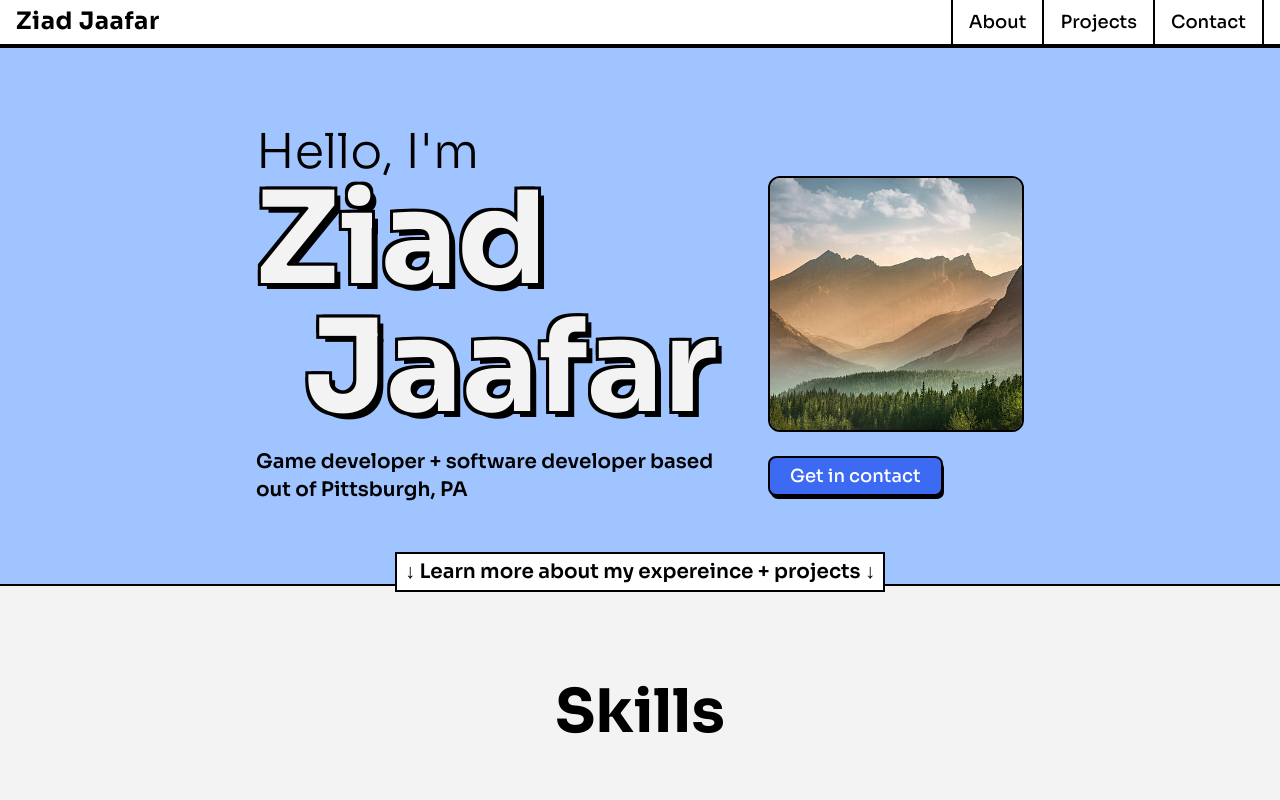
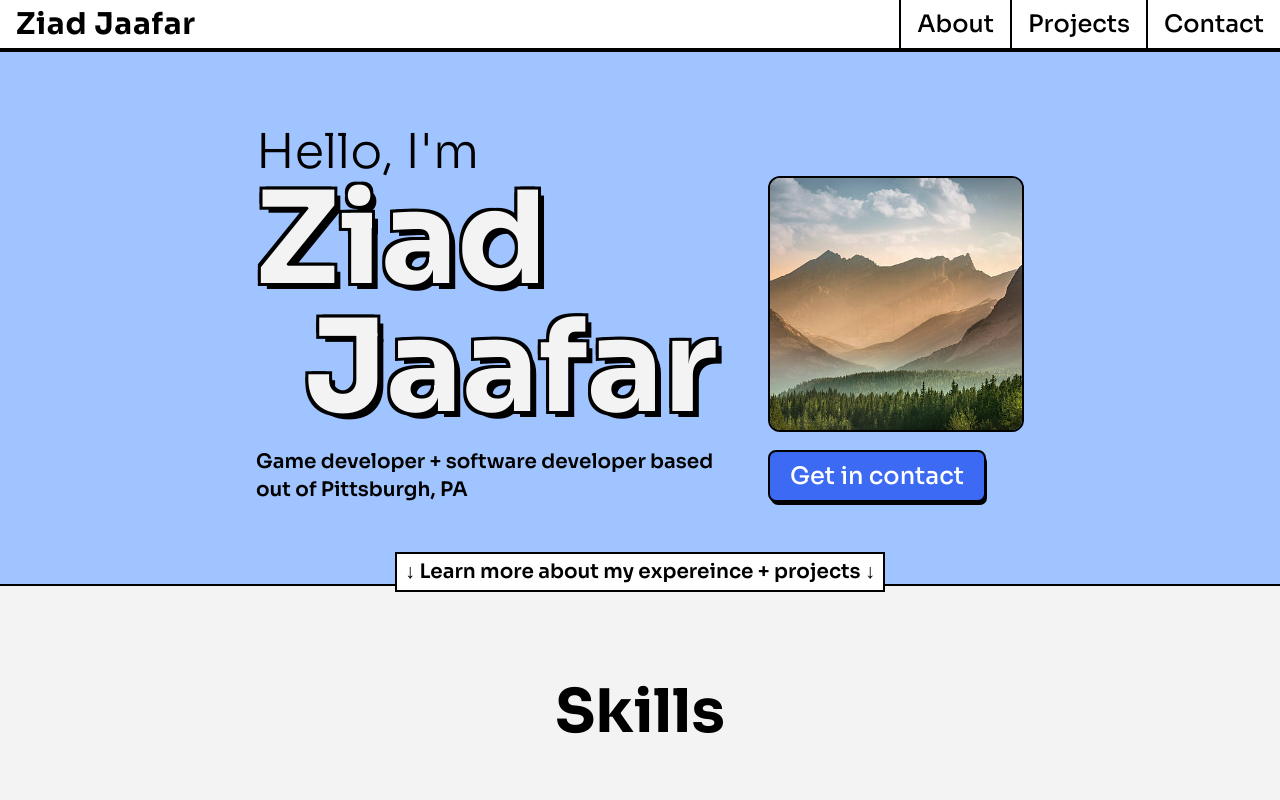
Before and after one commit to Ziad-J05/Portfolio-Site, a React (Vite) app: page / in a window 1280 px wide. Shown: the top 800 px of the page. Built offline with nearby package versions, Linux system fonts and the light colour scheme; a web font is replaced by a local one.

Commit message:
fixed button sizing

```diff
--- a/src/components/LinkButton.tsx
+++ b/src/components/LinkButton.tsx
@@ -20,8 +20,8 @@ const buttonTheme = createTheme({
         size: {
             xs: "h-8 px-3 text-xs",
             sm: "h-9 px-3 text-sm",
-            md: "h-10 px-5 text-lg w-fit",
-            lg: "h-10 px-5 text-lg",
+            md: "h-fit py-2 px-5 text-2xl w-fit",
+            lg: "h-fit py-2 px-5 text-2xl",
             xl: "h-[52px] px-6 text-base"
         },
         color: {
--- a/src/components/NavigationBar.tsx
+++ b/src/components/NavigationBar.tsx
@@ -5,7 +5,7 @@ const navBarTheme = createTheme({
 
   navbar:{
       root: {
-        base: "font-(family-name:--display-font) bg-[var(--content)] py-0 px-4 sm:py-0 border-b-4",
+        base: "font-(family-name:--display-font) bg-[var(--content)] py-0 pr-0 pl-4 sm:pr-0 sm:pl-4 sm:py-0 border-b-4",
         rounded: {
           on: "rounded",
           off: ""
@@ -23,7 +23,7 @@ const navBarTheme = createTheme({
         }
       },
       brand: {
-        base: "flex *:text-[1.5rem] *:font-bold *:tracking-wide items-center hover:text-[var(--primary)] border-0"
+        base: "flex text-3xl font-bold tracking-wide items-center hover:text-[var(--primary)] border-0 transition-all ease-out duration-100"
       },
       collapse: {
         base: "w-full md:block md:w-auto",
@@ -34,7 +34,7 @@ const navBarTheme = createTheme({
         }
       },
       link: {
-        base: "block py-2 px-4 md:py-2 md:px-4 text-lg",
+        base: "block py-2 px-4 md:py-2 md:px-4 text-2xl",
         active: {
           on: "bg-transparent text-white md:bg-transparent md:text-black",
           off: "border-0 border-gray-100 text-black hover:bg-gray-50 md:border-0 md:hover:bg-[var(--primary)] md:hover:border-0 md:hover:text-[var(--content)] transition-all ease-out duration-100"
@@ -59,7 +59,7 @@ function NavigationBar(){
       <header className="fixed w-full z-2">
       <Navbar fluid>
         <NavbarBrand href="/">
-          <span className="self-center whitespace-nowrap text-xl font-semibold dark:text-white">Ziad Jaafar</span>
+          Ziad Jaafar
         </NavbarBrand>
         <NavbarToggle />
         <NavbarCollapse>
@@ -69,7 +69,6 @@ function NavigationBar(){
           <NavbarLink href="/projects">Projects</NavbarLink>
           <div className='border-x-[1px]' />
           <NavbarLink href="/contact">Contact</NavbarLink>
-          <div className='border-x-[1px]' />
         </NavbarCollapse>
       </Navbar>
       </header>
--- a/src/pages/ProjectPage.tsx
+++ b/src/pages/ProjectPage.tsx
@@ -66,8 +66,8 @@ export function ProjectPage({projectName, companyName, description, sampleLink,
         <div className='bg-[var(--secondary)] pb-24 pt-12 mx-auto'>
 
             <img className='w-4xl mx-auto h-72 object-cover rounded-xl border-2' src={thumbnailSrc} />
-            <div className='mt-12 grid w-4xl mx-auto grid-rows-1 grid-cols-[1fr_calc(var(--spacing)*64)]'>
-                <div className='col-span-1 col-start-1 text-lg flex flex-col gap-4 w-2xl'>
+            <div className='mt-12 grid w-4xl mx-auto grid-rows-1 grid-cols-[1fr_calc(var(--spacing)*72)]'>
+                <div className='col-span-1 col-start-1 text-lg flex flex-col gap-4 w-full'>
                     {bodyParagraphs}
                 </div>
                 <div className='justify-self-stretch px-8 col-span-1 col-start-2 flex flex-col gap-8'>
```
